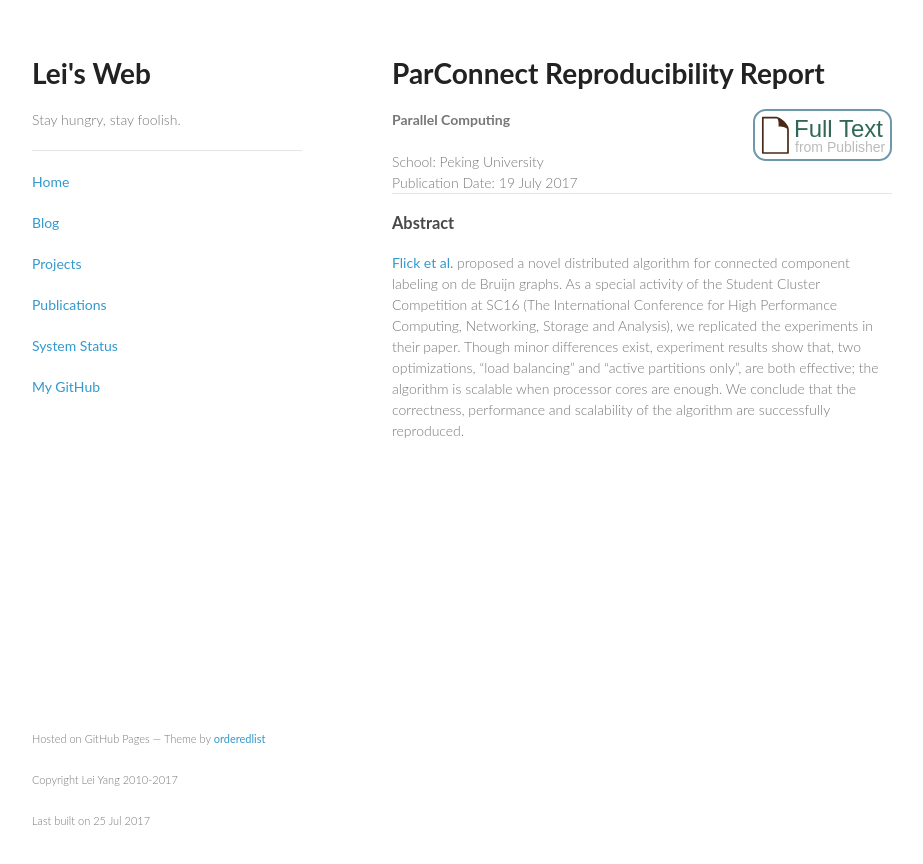
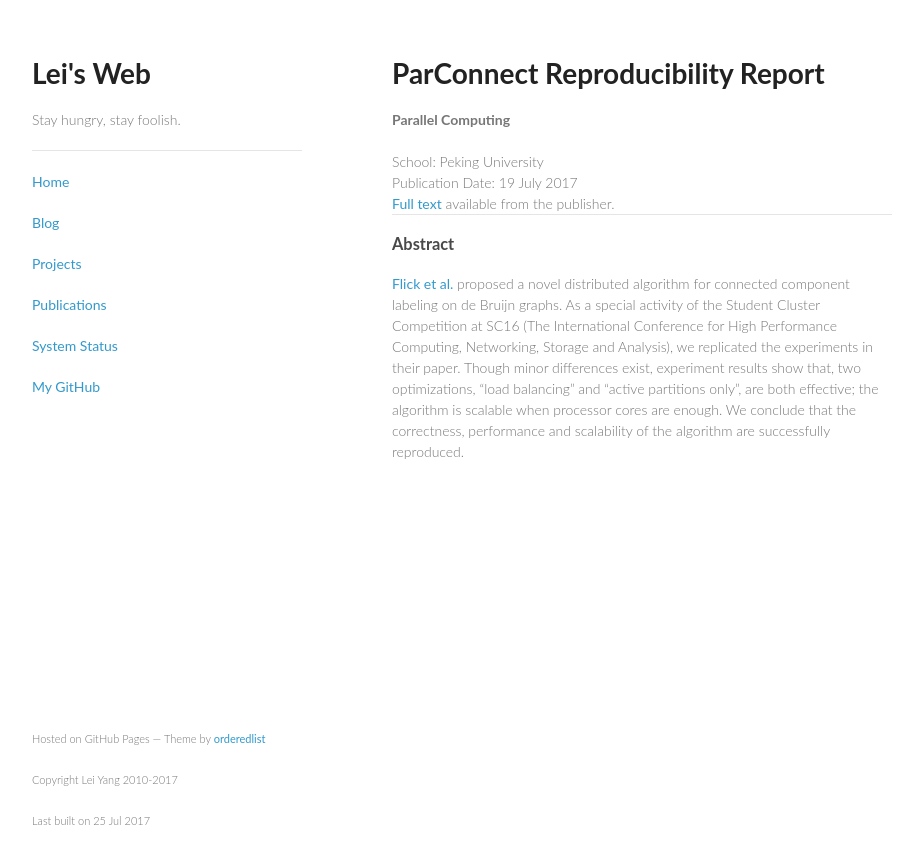
Before and after one commit to yangl1996/homepage, a Jekyll site: the page built from _posts/2017-07-19-ParConnect-Reproducibility-Report.md, in a window 1280 px wide. Shown: the top 864 px of the page, without its empty margins (178-1101 px from the left). Built offline with Jekyll 4.4.1, drawn with Linux system fonts in a browser that asks for light colours; some web fonts are replaced.

Commit message:
Update minimal_publication.html

```diff
--- a/_layouts/minimal_publication.html
+++ b/_layouts/minimal_publication.html
@@ -1,20 +1,18 @@
 {% include minimal_header.html %}
 <section>
     <h1>{{ page.title }}</h1>
-    {% if page.file %}
-    <a href="{{ page.file }}">
-        <img src="/static/paper_publisher_icon.svg" align="right">
-    </a>
-    {% endif %}
-    <b>{{ page.journal }}</b></br></br>
+    <b>{{ page.journal }}</b><br/><br/>
     {% if page.authors %}
-        Authors: {{ page.authors }}</br>
+        Authors: {{ page.authors }}<br/>
     {% endif %}
     {% if page.school %}
-        School: {{ page.school }}</br>
+        School: {{ page.school }}<br/>
     {% endif %}
     {% if page.date %}
-        Publication Date: {{ page.date | date_to_long_string }}</br>
+        Publication Date: {{ page.date | date_to_long_string }}<br/>
+    {% endif %}
+    {% if page.file %}
+    <a href="{{ page.file }}">Full text</a> available from the publisher.<br/>
     {% endif %}
     <hr>
     {{ content }}
```
